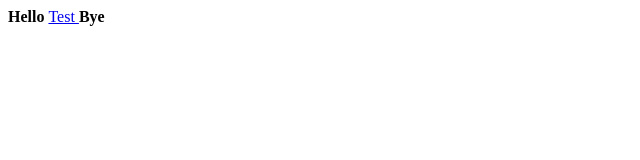
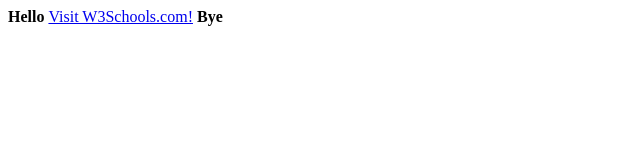
Before and after one commit to suresh140/testweb1, a plain HTML site: page index.html in a window 1280 px wide. Shown: the whole page, without its empty margins (0-640 px from the left). Drawn offline with Linux system fonts and the light colour scheme.

Commit message:
Update index.html

```diff
--- a/index.html
+++ b/index.html
@@ -2,7 +2,7 @@
 </html>
 <body>
   <b> Hello </b>
-  <a href = "www.google.com"> Test </a>
+  <a href="https://www.w3schools.com">Visit W3Schools.com!</a>
   <b> Bye </b>
 </body>
 </html?
```
